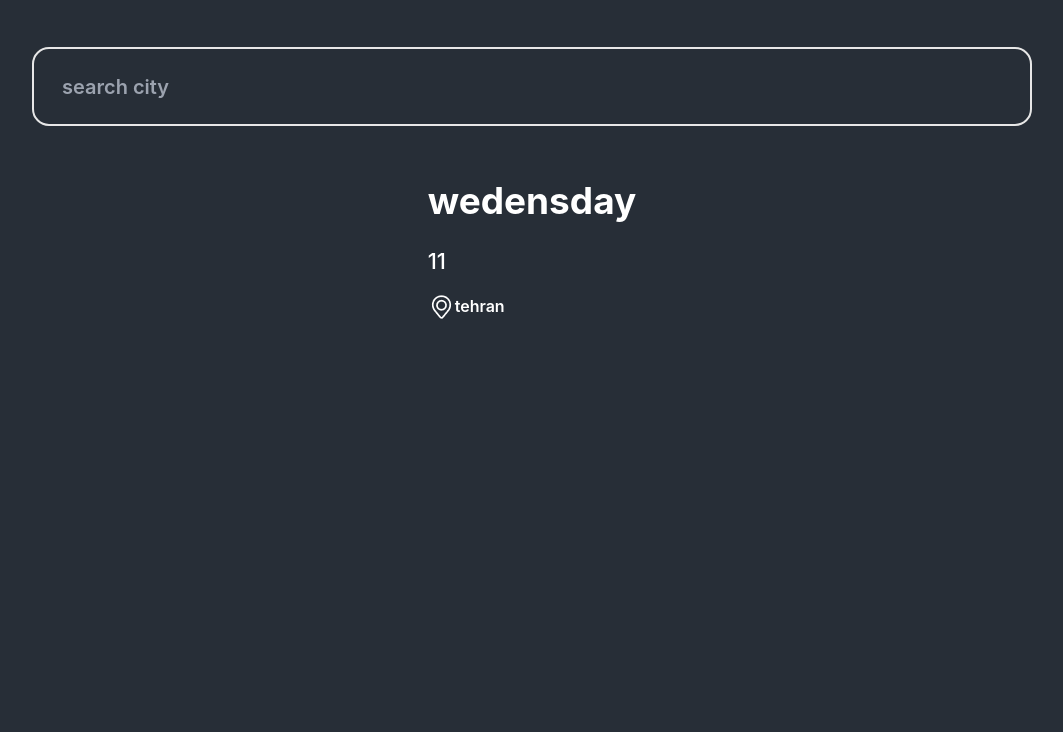
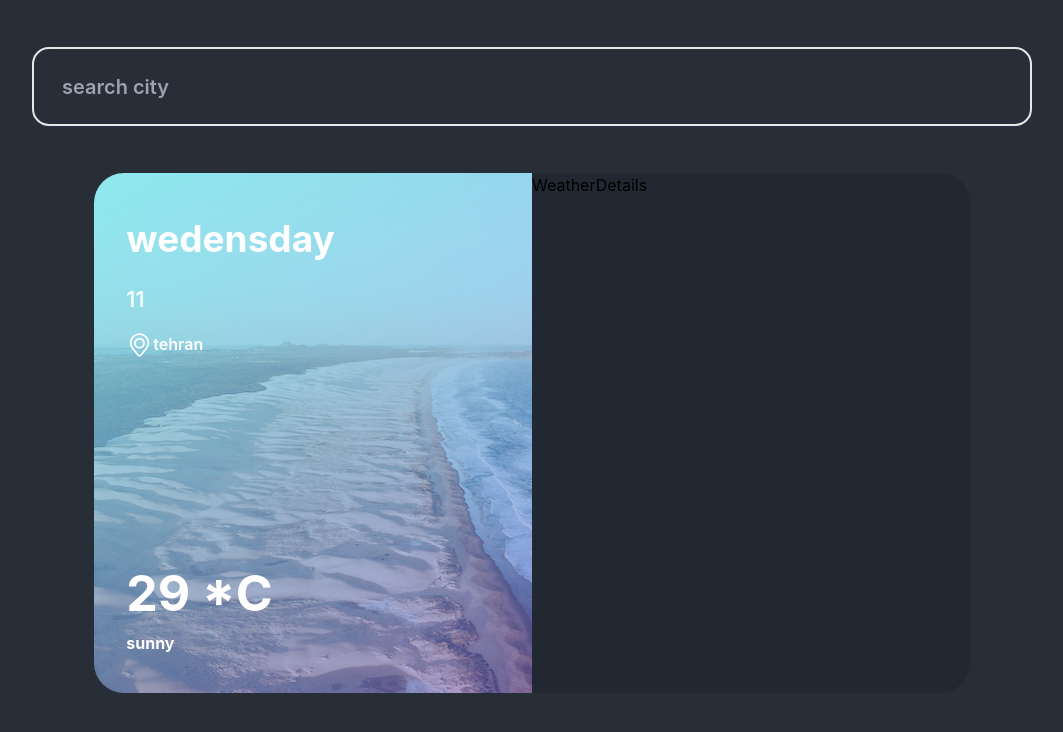
Before and after one commit to Ch-alireza021/Hw-20, a React (Create React App) app in the folder weather-app/: page / in a window 1280 px wide. Shown: the top 732 px of the page, without its empty margins (108-1171 px from the left). Built offline with nearby package versions, Linux system fonts and the light colour scheme.

Commit message:
style :today wheather

```diff
--- a/weather-app/src/App.css
+++ b/weather-app/src/App.css
@@ -2,3 +2,19 @@
 @tailwind base;
 @tailwind components;
 @tailwind utilities;
+
+@layer components{
+    .left{
+        @apply w-[34.2vw] h-[65vh] rounded-l-[30px] px-8 py-[4.8vh] flex flex-col justify-between
+    }
+    .right{
+        @apply bg-[#222831] w-[34.2vw] h-[65vh] rounded-r-[30px]
+    }
+
+}
+
+
+.backGround{
+  background-image: linear-gradient(152deg, rgba(136, 235, 239, 0.90) -0.04%, rgba(83, 90, 230, 0.438) 100%),url(../public/image/backGround.png);
+
+}
--- a/weather-app/src/App.js
+++ b/weather-app/src/App.js
@@ -1,13 +1,11 @@
 
 import './App.css';
-import DateAndLoc from './components/base/dateAndLoc/DateAndLoc';
-import Search from './components/base/search/Search';
+import Weather from './components/widget/weather/Weather';
 
 function App() {
   return (
     <div className="w-full min-h-screen bg-[#272E37] flex flex-col items-center">
-      <Search/>
-      <DateAndLoc day={"wedensday"} date={11}  loc={"tehran"} />
+      <Weather/>
     </div>
   );
 }
--- /dev/null
+++ b/weather-app/src/components/base/todayWeather/TodayWeather.jsx
@@ -0,0 +1,13 @@
+
+
+const TodayWeather = ({temp,weather}) => {
+  return (
+    <div className="flex flex-col text-white font-bold font-bold ">
+        <span></span>
+        <span className="text-[50px]  "> {temp} </span>
+        <span className="text=[30px]  ">{weather} </span>
+    </div>
+  )
+}
+
+export default TodayWeather
--- /dev/null
+++ b/weather-app/src/components/base/weatherDetails/WeatherDetails.jsx
@@ -0,0 +1,9 @@
+
+
+const WeatherDetails = () => {
+  return (
+    <div>WeatherDetails</div>
+  )
+}
+
+export default WeatherDetails
--- /dev/null
+++ b/weather-app/src/components/widget/weather/Weather.jsx
@@ -0,0 +1,24 @@
+import DateAndLoc from "../../base/dateAndLoc/DateAndLoc";
+import Search from "../../base/search/Search";
+import TodayWeather from "../../base/todayWeather/TodayWeather";
+import WeatherDetails from "../../base/weatherDetails/WeatherDetails";
+
+const Weather = () => {
+  return (
+    <div>
+      <Search />
+      <div className="flex justify-center">
+        <div className="backGround left">
+             <DateAndLoc day={"wedensday"} date={11}  loc={"tehran"} />
+             <TodayWeather temp={"29 *C"} weather={"sunny"}/>
+        </div>
+        <div className="right ">
+           <WeatherDetails/>
+
+        </div>
+      </div>
+    </div>
+  );
+};
+
+export default Weather;
```
Also changed, not shown: weather-app/public/image/backGround.png (added).
